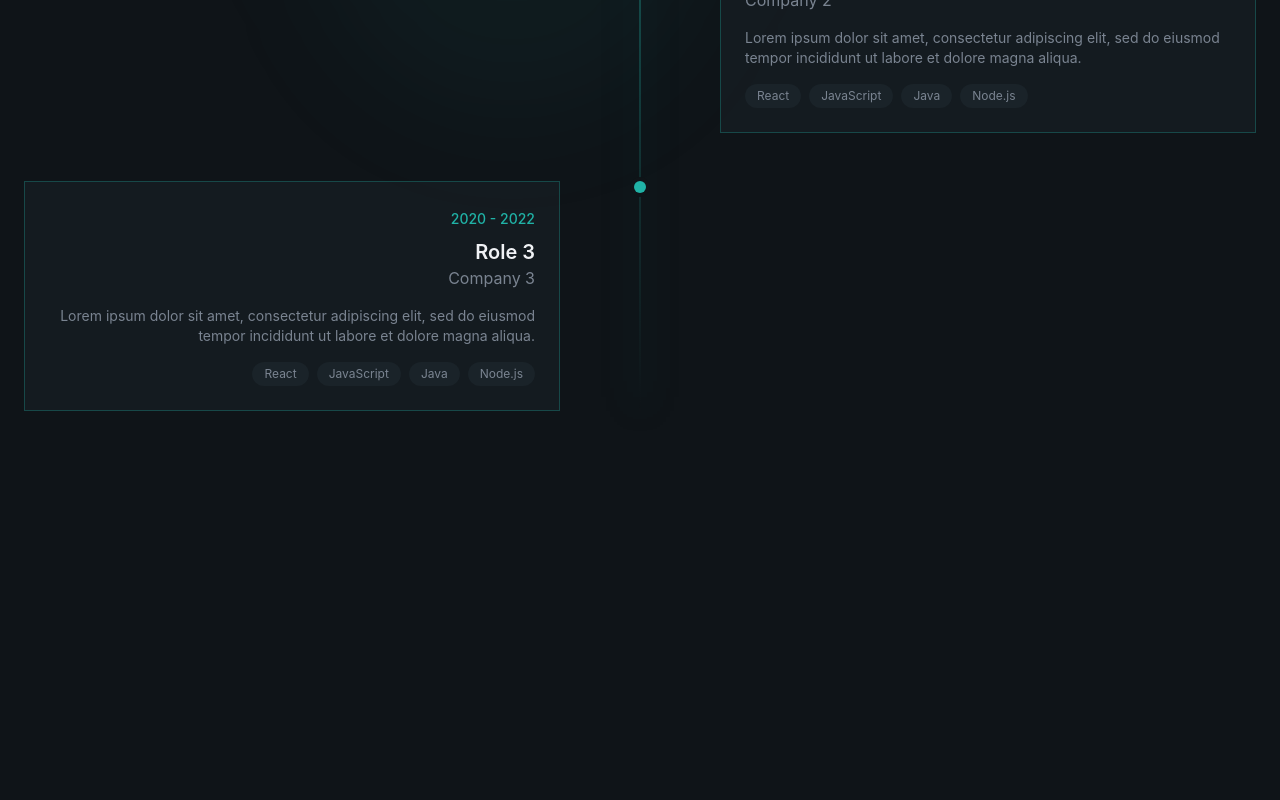
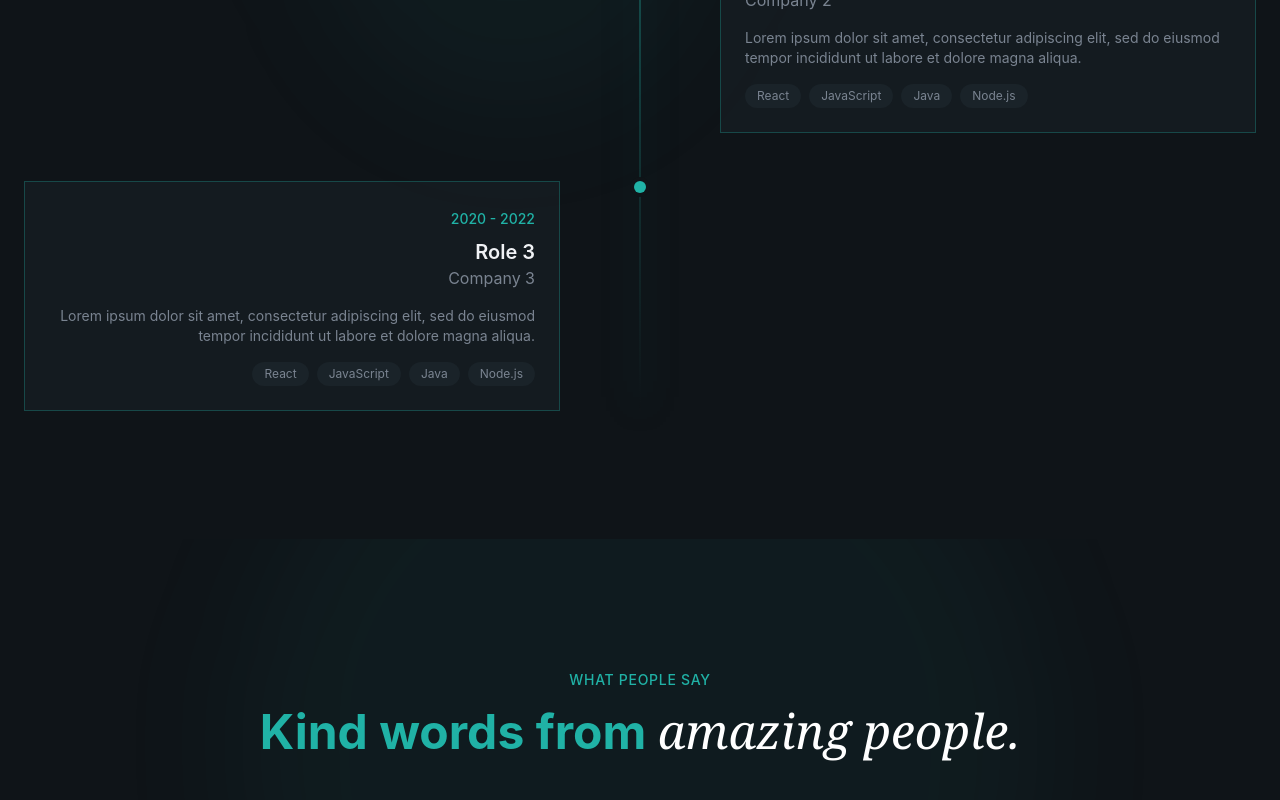
Before and after one commit to dovile-mart/devportfolio, a React (Vite) app: page / in a window 1280 px wide. Shown: the part 3793-4593 px from the top of the page. Before the commit the page ends 4332 px from the top, so only its background shows below. Built offline with nearby package versions, Linux system fonts and the light colour scheme.

Commit message:
Add and style section header of testimonials

```diff
--- a/src/sections/Testimonials.jsx
+++ b/src/sections/Testimonials.jsx
@@ -1,5 +1,50 @@
+const testimonials = [
+    {
+        quote: "Lorem ipsum dolor sit amet consectetur adipisicing elit. Voluptas, eaque.",
+        author: "John Doe",
+        role: "CEO, Company",
+        avatar: "#",
+    },
+    {
+        quote: "Lorem ipsum dolor sit amet consectetur adipisicing elit. Voluptas, eaque.",
+        author: "Jane Smith",
+        role: "CTO, TechCorp",
+        avatar: "#",
+    }
+];
+
 export const Testimonials = () => {
     return (
-        <section></section>
+        <section
+            id="testimonials"
+            className="py-32 relative overflow-hidden"
+        >
+             <div
+                className="absolute top-1/2 left-1/2
+                w-[800px] h-[800px] bg-primary/5
+                rounded-full blur-3xl -translate-x-1/2 -translate-y-1/2"
+            />
+            <div className="container mx-auto px-6 relative z-10">
+                {/* Section Header */}
+                <div className="text-center max-w-3xl mx-auto mb-16">
+                    <span
+                        className="text-secondary-foreground
+                        text-sm font-medium tracking-wider
+                        uppercase animate-fade-in"
+                    >
+                        What People Say
+                    </span>
+                    <h2 className="text-4xl md:text-5xl font-bold mt-4
+                        mb-6 animate-fade-in animation-delay-100
+                        text-secondary-foreground"
+                    >
+                        Kind words from {" "}
+                        <span className="font-serif italic font-normal text-white">
+                            amazing people.
+                        </span>
+                    </h2>
+                </div>
+            </div>
+        </section>
     );
 }
```
